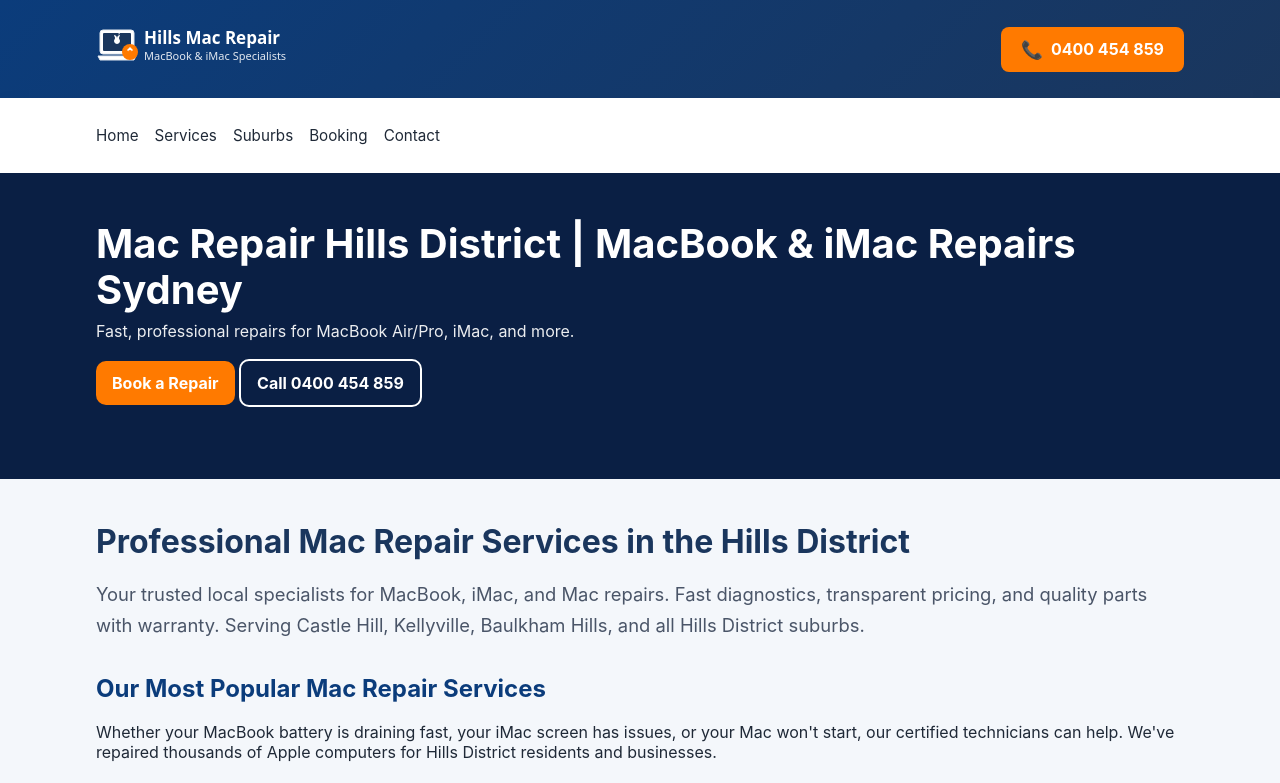
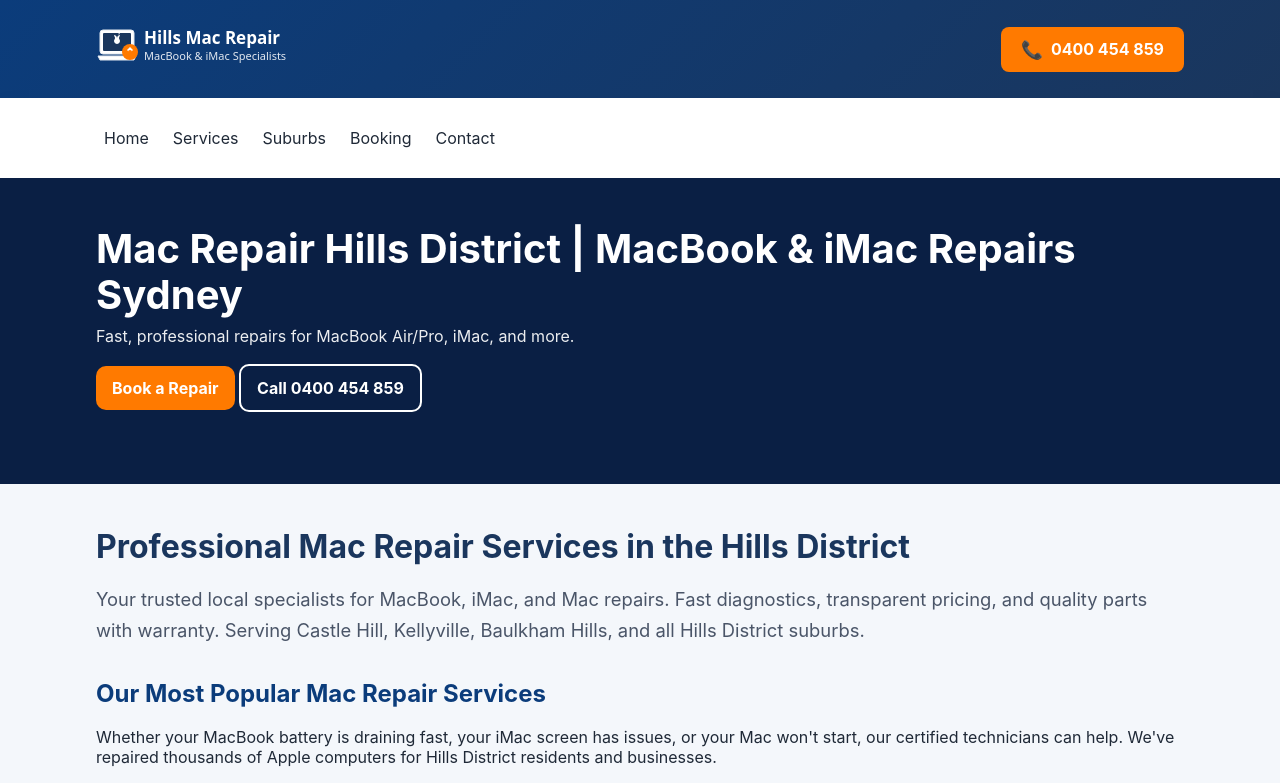
Before and after one commit to Dombarth/Dombarth-hills-mac-repair-site, an Eleventy site: page src/index.njk in a window 1280 px wide. Shown: the top 783 px of the page. Built offline with nearby package versions, Linux system fonts and the light colour scheme; Eleventy itself is replaced by a stand-in of ours; files that its build step writes are made by us from their sources.

Commit message:
Update style.css

```diff
--- a/src/assets/css/style.css
+++ b/src/assets/css/style.css
@@ -12,10 +12,10 @@
 .call-text{font-size:1rem}
 @media(max-width:600px){.logo-svg{height:40px}.call-text{display:none}.top .call{padding:10px 14px}}
 .nav{background:#fff;box-shadow:0 6px 18px rgba(0,0,0,.06);overflow-x:auto;-webkit-overflow-scrolling:touch}
-.nav-inner{display:flex;gap:16px;min-width:max-content}
-.nav a{color:var(--ink);text-decoration:none;padding:12px 0;white-space:nowrap;font-size:0.95rem}
+.nav-inner{display:flex;gap:8px;min-width:max-content}
+.nav a{color:var(--ink);text-decoration:none;padding:14px 8px;white-space:nowrap;font-size:16px;min-height:48px;display:flex;align-items:center}
 .nav a:hover{color:var(--blue2)}
-@media(max-width:500px){.nav-inner{gap:12px;padding-right:16px}.nav a{font-size:0.85rem;padding:10px 0}}
+@media(max-width:500px){.nav-inner{gap:4px;padding-right:16px}.nav a{font-size:16px;padding:14px 6px}}
 .hero{background:#0A1F44;color:#fff;background-size:cover;background-position:center}.hero .wrap{padding:48px 16px 56px}.hero h1{font-size:40px;line-height:1.15;margin:0 0 8px;color:#fff}.hero .sub{opacity:.92;margin:6px 0 18px}
 h1,h2,h3{color:var(--blue)} h2{margin-top:28px}
 .btn{display:inline-block;background:var(--orange);color:#fff;text-decoration:none;padding:12px 16px;border-radius:10px;font-weight:700}.btn.ghost{background:transparent;border:2px solid #fff;color:#fff}
```
